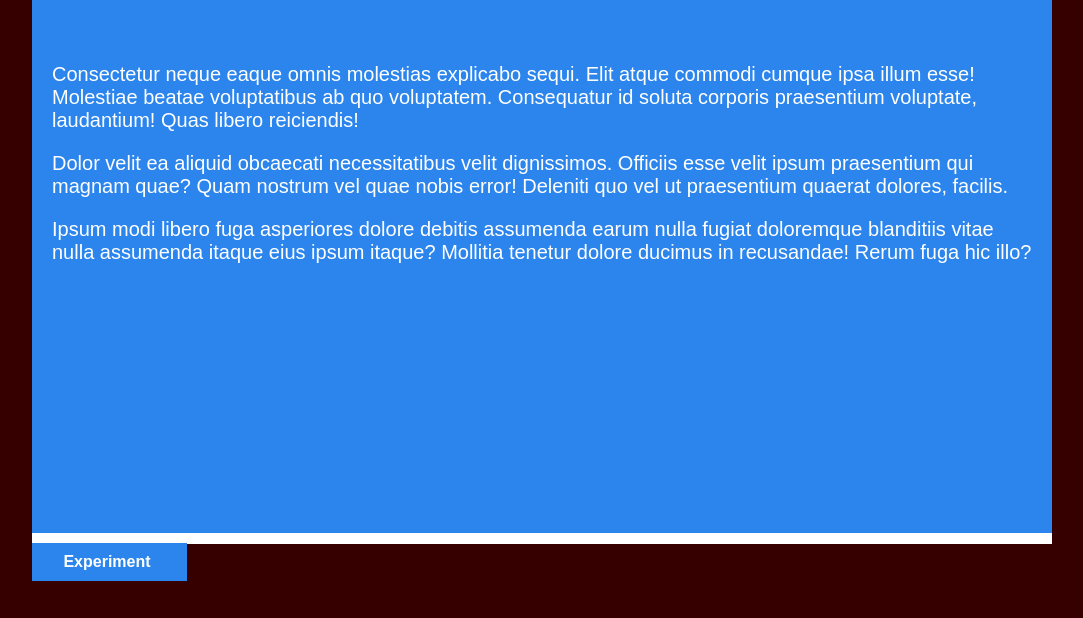
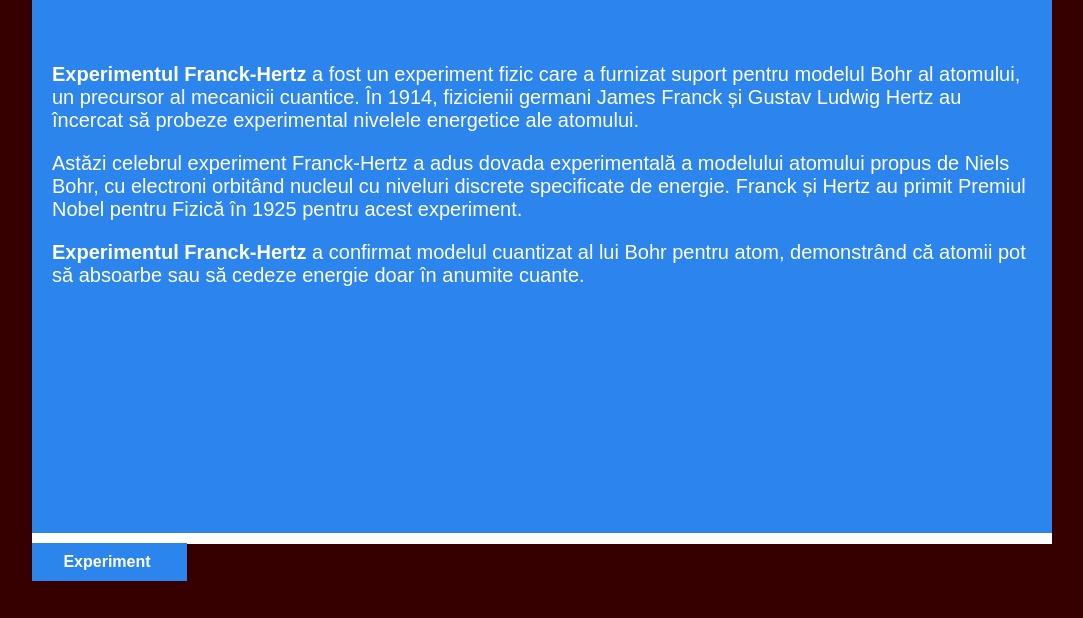
Before and after one commit to IonicaBizau/Franck-and-Hertz-Experiment, a plain HTML site: page index.html in a window 1280 px wide. Both pictures are taken after a click on the element "Teoria lucrării". Shown: the part 182-800 px from the top of the page, without its empty margins (93-1176 px from the left). Drawn offline with Linux system fonts and the light colour scheme.

Commit message:
Added documentation

```diff
--- a/index.html
+++ b/index.html
@@ -33,9 +33,9 @@
                 </div>
             </div>
             <div class="docs">
-                <p>Consectetur neque eaque omnis molestias explicabo sequi. Elit atque commodi cumque ipsa illum esse! Molestiae beatae voluptatibus ab quo voluptatem. Consequatur id soluta corporis praesentium voluptate, laudantium! Quas libero reiciendis!</p>
-                <p>Dolor velit ea aliquid obcaecati necessitatibus velit dignissimos. Officiis esse velit ipsum praesentium qui magnam quae? Quam nostrum vel quae nobis error! Deleniti quo vel ut praesentium quaerat dolores, facilis.</p>
-                <p>Ipsum modi libero fuga asperiores dolore debitis assumenda earum nulla fugiat doloremque blanditiis vitae nulla assumenda itaque eius ipsum itaque? Mollitia tenetur dolore ducimus in recusandae! Rerum fuga hic illo?</p>
+                <p><strong>Experimentul Franck-Hertz</strong> a fost un experiment fizic care a furnizat suport pentru modelul Bohr al atomului, un precursor al mecanicii cuantice. În 1914, fizicienii germani James Franck și Gustav Ludwig Hertz au încercat să probeze experimental nivelele energetice ale atomului.</p>
+                <p>Astăzi celebrul experiment Franck-Hertz a adus dovada experimentală a modelului atomului propus de Niels Bohr, cu electroni orbitând nucleul cu niveluri discrete specificate de energie. Franck și Hertz au primit Premiul Nobel pentru Fizică în 1925 pentru acest experiment.</p>
+                <p><strong>Experimentul Franck-Hertz</strong> a confirmat modelul cuantizat al lui Bohr pentru atom, demonstrând că atomii pot să absoarbe sau să cedeze energie doar în anumite cuante.</p>
             </div>
             <div class="button transition">Teoria lucrării</div>
         </div>
```
